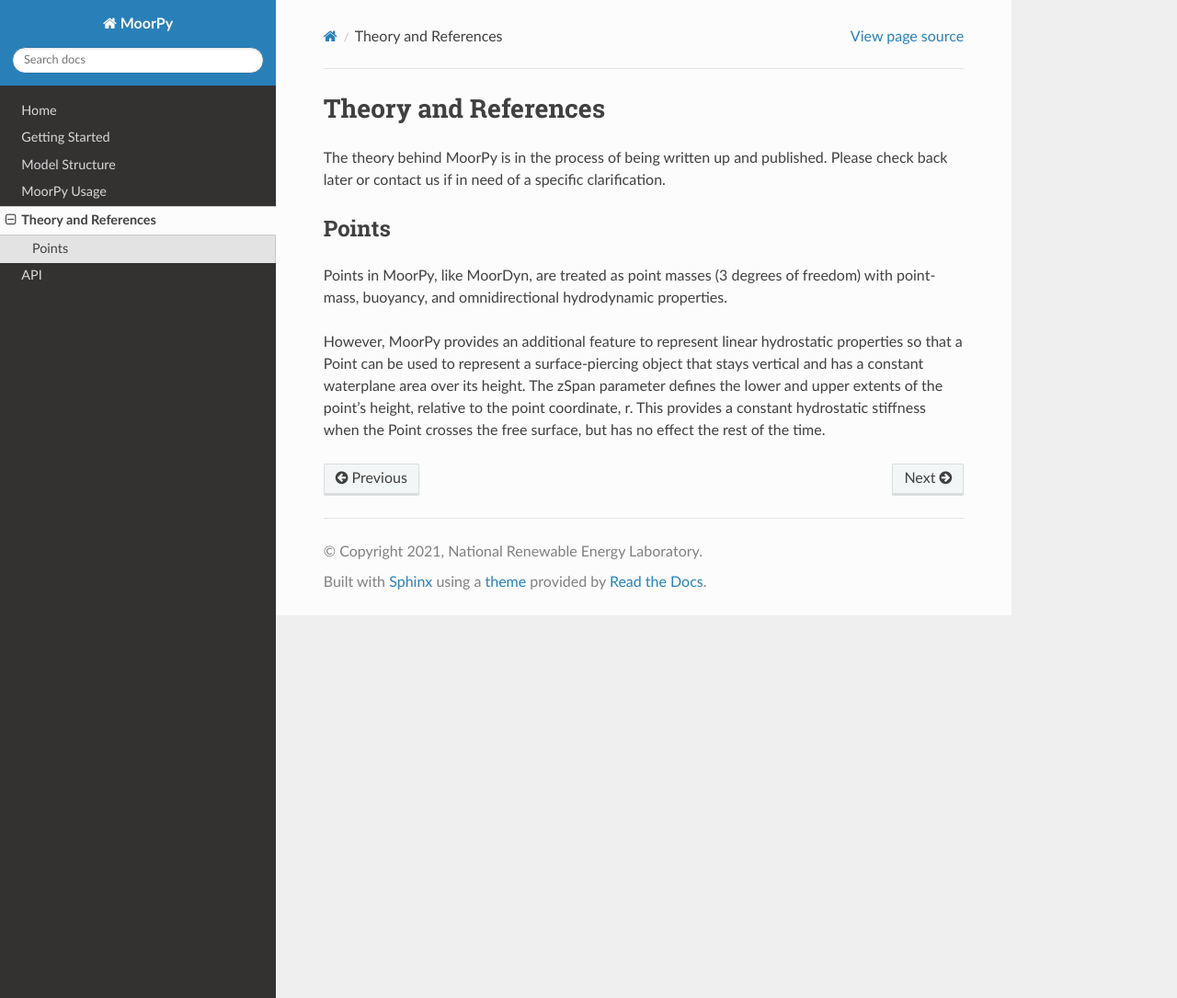
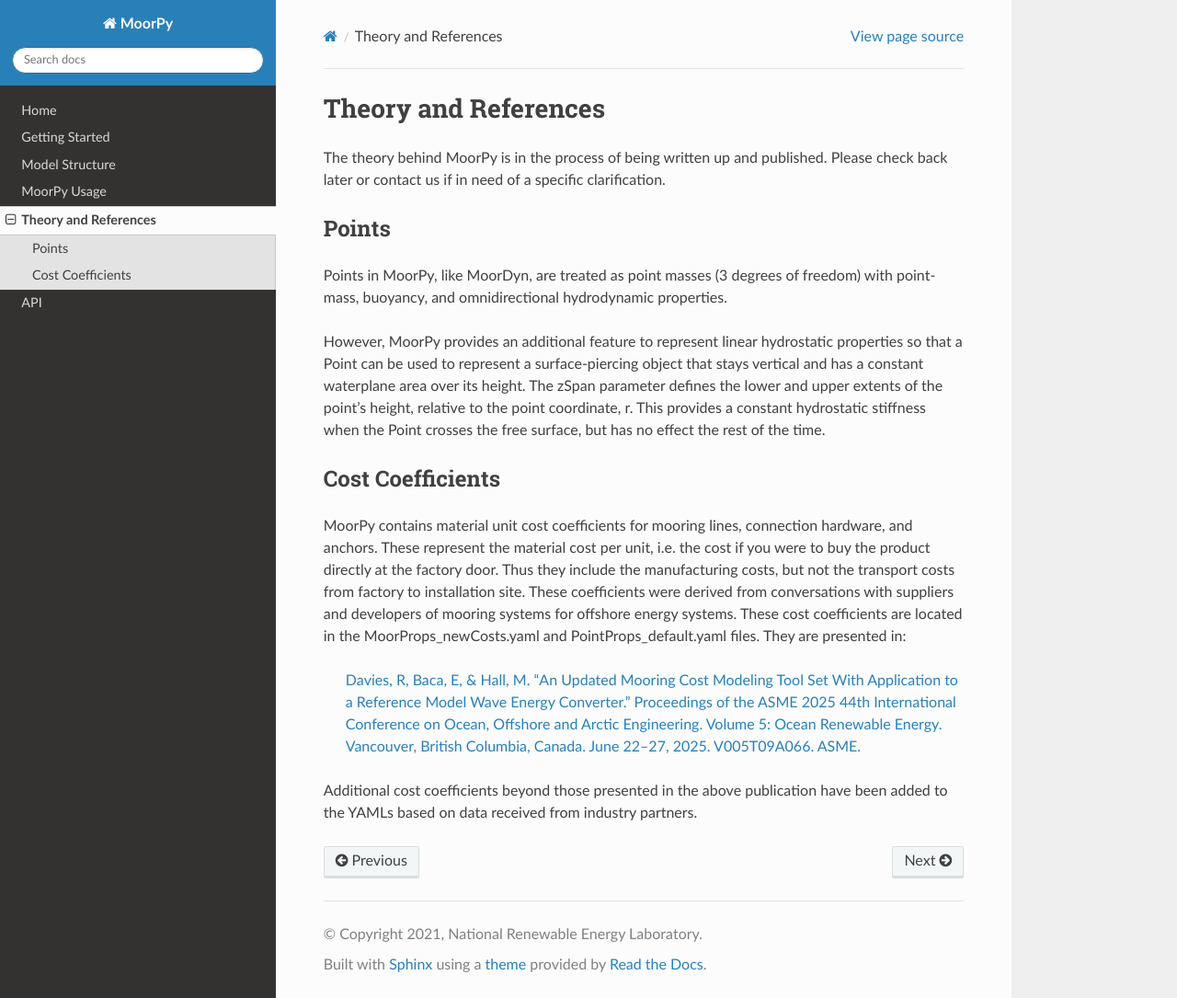
Before and after one commit to NREL/MoorPy, a Sphinx documentation site: the page built from docs/theory.rst, in a window 1280 px wide and 1085 px high. Shown: the whole window at 92% size. Built offline with Sphinx 7.4.7 and the Read the Docs theme 3.1.0, drawn with Linux system fonts in a browser that asks for light colours.

Commit message:
Add reference to cost data in yamls and docs. Revert change of yaml used for line costs

```diff
--- a/docs/theory.rst
+++ b/docs/theory.rst
@@ -21,3 +21,22 @@
 height, relative to the point coordinate, r. This provides a constant
 hydrostatic stiffness when the Point crosses the free surface, but has no
 effect the rest of the time.
+
+Cost Coefficients
+^^^^^^^^^^^^^^^^^
+
+MoorPy contains material unit cost coefficients for mooring lines, connection hardware,
+and anchors. These represent the material cost per unit, i.e. the cost if you were to buy
+the product directly at the factory door. Thus they include the manufacturing costs, but
+not the transport costs from factory to installation site. These coefficients were derived
+from conversations with suppliers and developers of mooring systems for offshore energy
+systems. These cost coefficients are located in the MoorProps_newCosts.yaml and
+PointProps_default.yaml files. They are presented in:
+
+  `Davies, R, Baca, E, & Hall, M. "An Updated Mooring Cost Modeling Tool Set With Application to a Reference Model
+  Wave Energy Converter." Proceedings of the ASME 2025 44th International Conference on Ocean, Offshore and Arctic
+  Engineering. Volume 5: Ocean Renewable Energy. Vancouver, British Columbia, Canada. June 22–27, 2025. V005T09A066.
+  ASME. <https://doi.org/10.1115/OMAE2025-156384>`_
+
+Additional cost coefficients beyond those presented in the above publication have been added to the
+YAMLs based on data received from industry partners.
```
Also changed, not shown: 4 other files.
